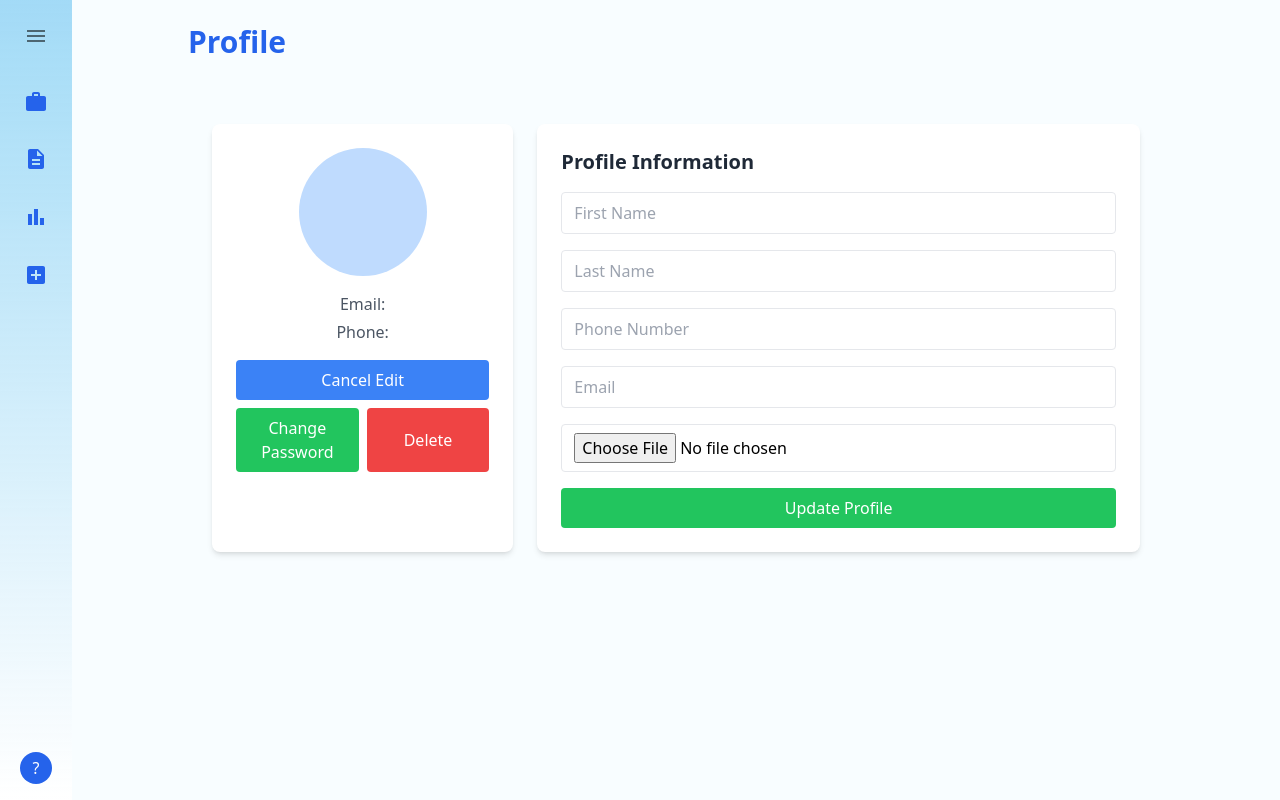
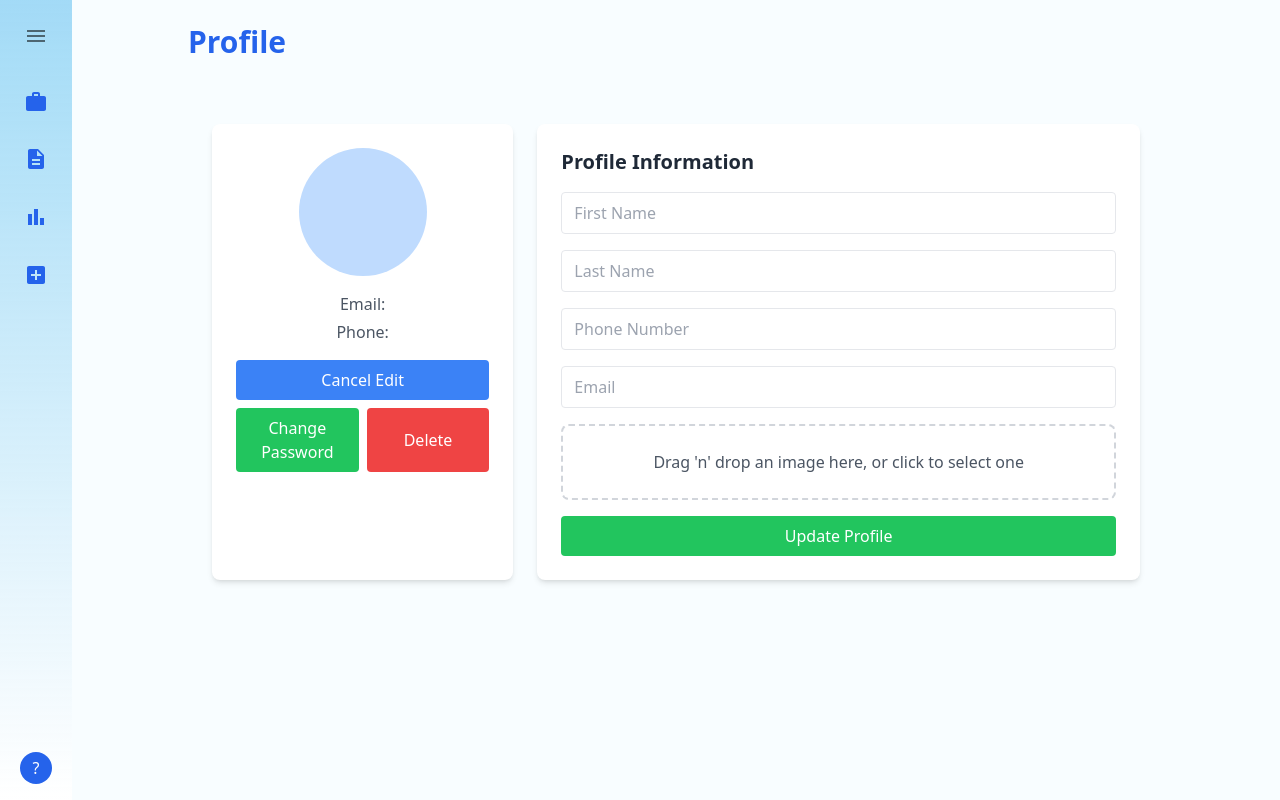
Before and after one commit to YosephSE/ATS, a Next.js app in the folder client/: page /admin/profile in a window 1280 px wide. Both pictures are taken after a click on the button "Edit Profile". Built offline with nearby package versions, Linux system fonts and the light colour scheme; no server answers.

Commit message:
image drag and drop

```diff
--- a/client/components/admin/Profile.tsx
+++ b/client/components/admin/Profile.tsx
@@ -1,9 +1,10 @@
-import React, { useState, ChangeEvent, useEffect, useRef } from "react";
+import React, { useState, ChangeEvent, useEffect, useRef, useCallback } from "react";
 import { useAppDispatch, useAppSelector } from "@/redux/Hooks";
 import { RootState } from "@/redux/Store";
 import { profile, updateprofile, changepassword, resetSuccess } from "@/redux/slices/AdminSlice";
 import { adminProfile } from "../../../types/users.types";
 import uploadImage from "@/utils/imageUploader";
+import { useDropzone } from 'react-dropzone';
 
 const AdminProfile: React.FC = () => {
   const currentProfile = useAppSelector((state: RootState) => state.admin);
@@ -47,9 +48,9 @@ const AdminProfile: React.FC = () => {
     setProfileData((prev) => ({ ...prev, [name]: value }));
   };
 
-  const handleImageChange = async (e: ChangeEvent<HTMLInputElement>) => {
-    if (e.target.files && e.target.files[0]) {
-      const selectedImage = e.target.files[0];
+  const onDrop = useCallback(async (acceptedFiles: File[]) => {
+    if (acceptedFiles && acceptedFiles[0]) {
+      const selectedImage = acceptedFiles[0];
       setImage(selectedImage);
 
       const uploadedImgLink = await uploadImage(selectedImage);
@@ -58,7 +59,15 @@ const AdminProfile: React.FC = () => {
         setProfileData((prev) => ({ ...prev, profilePicture: uploadedImgLink }));
       }
     }
-  };
+  }, []);
+
+  const { getRootProps, getInputProps, isDragActive } = useDropzone({
+    onDrop,
+    accept: {
+      'image/*': ['.jpeg', '.jpg', '.png', '.gif']
+    },
+    multiple: false
+  });
 
   const handleUpdateProfile = async () => {
     await dispatch(updateprofile(profileData));
@@ -101,7 +110,7 @@ const AdminProfile: React.FC = () => {
                 <img
                   src={imgLink}
                   alt={profileData.firstName}
-                  className="w-32 h-32 rounded-full object-cover "
+                  className="w-32 h-32 rounded-full object-cover"
                 />
               ) : (
                 <div className="w-32 h-32 rounded-full bg-blue-200 flex items-center justify-center text-4xl font-bold text-blue-600">
@@ -184,12 +193,24 @@ const AdminProfile: React.FC = () => {
                 disabled={!isEditing}
               />
               {isEditing && (
-                <input
-                  type="file"
-                  onChange={handleImageChange}
-                  className="w-full px-3 py-2 border rounded focus:outline-none focus:ring-2 focus:ring-blue-500"
-                  accept="image/*"
-                />
+                <div
+                  {...getRootProps()}
+                  className={`w-full p-6 border-2 border-dashed rounded-lg text-center cursor-pointer transition duration-300 ${
+                    isDragActive ? 'border-blue-500 bg-blue-50' : 'border-gray-300 hover:border-blue-500 hover:bg-gray-50'
+                  }`}
+                >
+                  <input {...getInputProps()} />
+                  {isDragActive ? (
+                    <p className="text-blue-500">Drop the image here ...</p>
+                  ) : (
+                    <div>
+                      <p className="text-gray-600">Drag 'n' drop an image here, or click to select one</p>
+                      {imgLink && (
+                        <img src={imgLink} alt="Preview" className="mt-4 mx-auto h-32 w-32 object-cover rounded-full" />
+                      )}
+                    </div>
+                  )}
+                </div>
               )}
               {isEditing && (
                 <button
--- a/client/package.json
+++ b/client/package.json
@@ -28,6 +28,7 @@
     "next": "14.2.7",
     "react": "^18",
     "react-dom": "^18",
+    "react-dropzone": "^14.2.3",
     "react-redux": "^9.1.2",
     "recharts": "^2.12.7",
     "redux": "^5.0.1",
```
Also changed, not shown: 1 other file (tests, documents, lock files or other folders).
